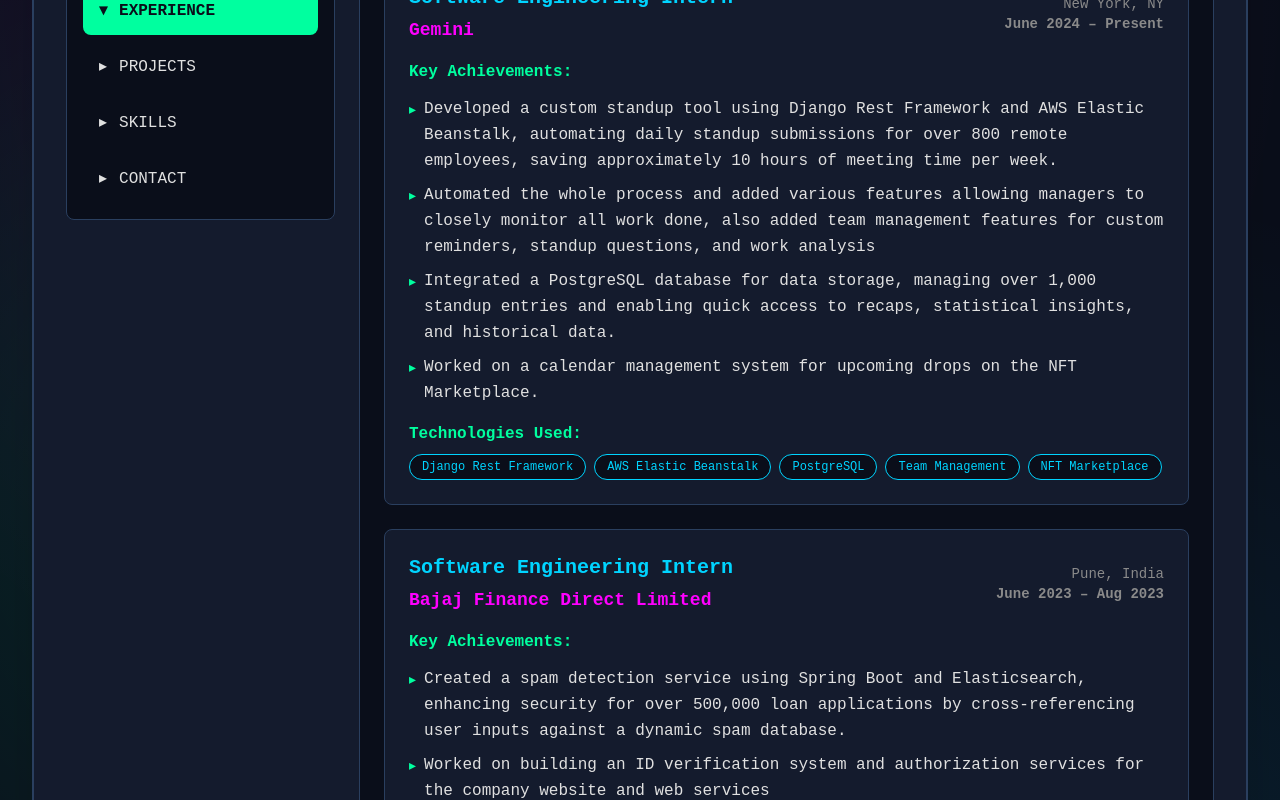
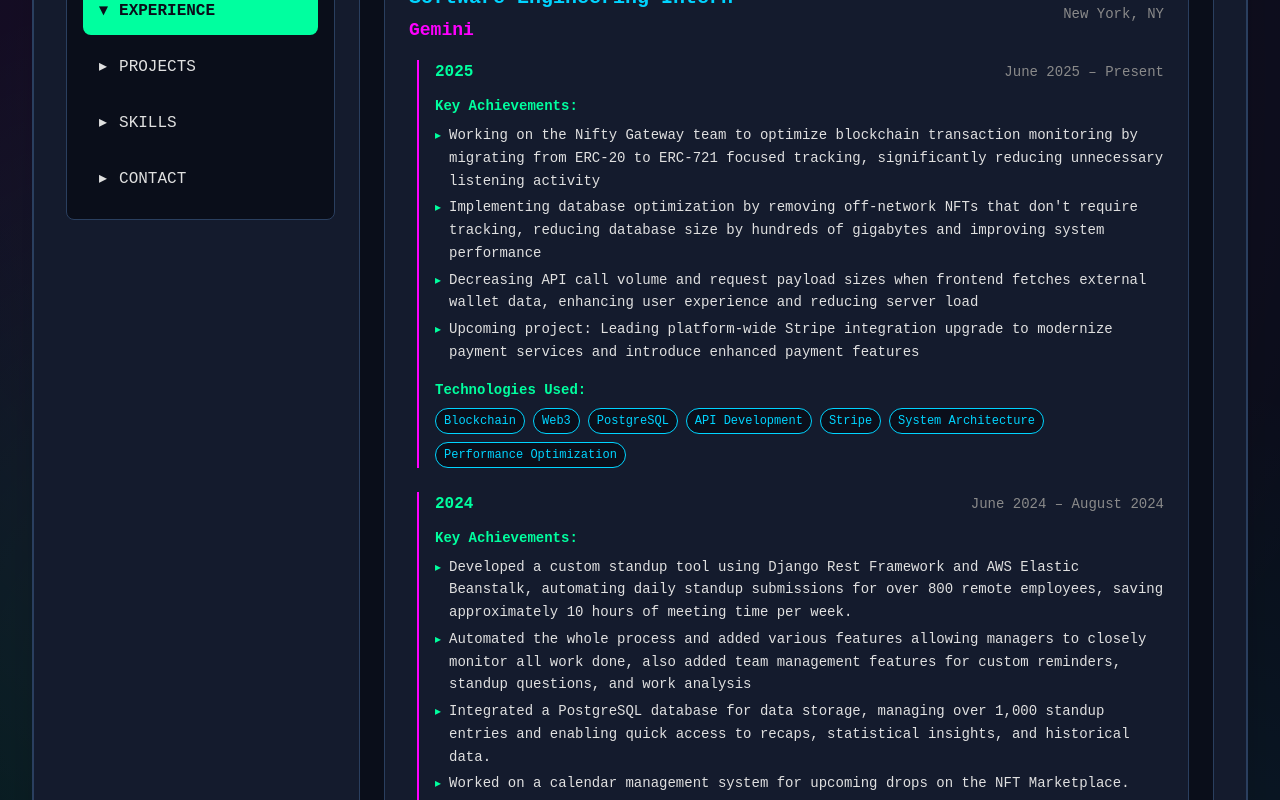
Before and after one commit to devaanshsinha/portfolio, a Next.js app: page /experience in a window 1280 px wide. Shown: the part 340-1140 px from the top of the page. Built offline with nearby package versions, Linux system fonts and the light colour scheme.

Commit message:
added experience

```diff
--- a/src/app/experience/page.tsx
+++ b/src/app/experience/page.tsx
@@ -6,14 +6,28 @@
       company: "Gemini",
       position: "Software Engineering Intern",
       location: "New York, NY",
-      duration: "June 2024 – Present",
+      periods: [
+        {
+          duration: "June 2025 – Present",
+          achievements: [
+            "Working on the Nifty Gateway team to optimize blockchain transaction monitoring by migrating from ERC-20 to ERC-721 focused tracking, significantly reducing unnecessary listening activity",
+            "Implementing database optimization by removing off-network NFTs that don't require tracking, reducing database size by hundreds of gigabytes and improving system performance",
+            "Decreasing API call volume and request payload sizes when frontend fetches external wallet data, enhancing user experience and reducing server load",
+            "Upcoming project: Leading platform-wide Stripe integration upgrade to modernize payment services and introduce enhanced payment features"
+          ],
+          technologies: ["Blockchain", "Web3", "PostgreSQL", "API Development", "Stripe", "System Architecture", "Performance Optimization"]
+        },
+        {
+          duration: "June 2024 – August 2024",
           achievements: [
             "Developed a custom standup tool using Django Rest Framework and AWS Elastic Beanstalk, automating daily standup submissions for over 800 remote employees, saving approximately 10 hours of meeting time per week.",
             "Automated the whole process and added various features allowing managers to closely monitor all work done, also added team management features for custom reminders, standup questions, and work analysis",
             "Integrated a PostgreSQL database for data storage, managing over 1,000 standup entries and enabling quick access to recaps, statistical insights, and historical data.",
             "Worked on a calendar management system for upcoming drops on the NFT Marketplace."
           ],
-      technologies: ["Django Rest Framework", "AWS Elastic Beanstalk", "PostgreSQL", "Team Management", "NFT Marketplace"]
+          technologies: ["Django", "AWS", "PostgreSQL", "REST APIs", "NFT"]
+        }
+      ]
     },
     {
       company: "Bajaj Finance Direct Limited",
@@ -25,7 +39,7 @@
         "Worked on building an ID verification system and authorization services for the company website and web services",
         "Improved data protection by securing open endpoints, mitigating risks, and preventing unauthorized access to sensitive user information, which contributed to a 20% reduction in reported data breaches."
       ],
-      technologies: ["Spring Boot", "Elasticsearch", "ID Verification", "Security", "Data Protection"]
+      technologies: ["Spring Boot", "Elasticsearch", "Security", "Authentication", "Data Protection"]
     },
   ];
 
@@ -53,10 +67,57 @@
                 </div>
                 <div className="text-right mt-2 md:mt-0">
                   <p className="text-[var(--console-text-dim)] text-sm">{exp.location}</p>
+                  {exp.duration && (
                     <p className="text-[var(--console-text-dim)] text-sm font-semibold">{exp.duration}</p>
+                  )}
                 </div>
               </div>
 
+              {exp.periods ? (
+                // Multi-period experience (like Gemini)
+                <div className="space-y-6">
+                  {exp.periods.map((period, periodIndex) => (
+                    <div key={periodIndex} className="border-l-2 border-[var(--console-accent)] pl-4 ml-2">
+                      <div className="flex justify-between items-center mb-3">
+                        <h5 className="text-md font-semibold text-[var(--console-primary)]">
+                          {periodIndex === 0 ? '2025' : '2024'}
+                        </h5>
+                        <span className="text-sm text-[var(--console-text-dim)] font-medium">
+                          {period.duration}
+                        </span>
+                      </div>
+
+                      <div className="mb-4">
+                        <h6 className="text-sm font-semibold text-[var(--console-primary)] mb-2">Key Achievements:</h6>
+                        <ul className="space-y-1">
+                          {period.achievements.map((achievement, achIndex) => (
+                            <li key={achIndex} className="text-[var(--console-text)] leading-relaxed flex items-start text-sm">
+                              <span className="text-[var(--console-primary)] mr-2 mt-1 text-xs">▸</span>
+                              <span>{achievement}</span>
+                            </li>
+                          ))}
+                        </ul>
+                      </div>
+
+                      <div>
+                        <h6 className="text-sm font-semibold text-[var(--console-primary)] mb-2">Technologies Used:</h6>
+                        <div className="flex flex-wrap gap-2">
+                          {period.technologies.map((tech) => (
+                            <span
+                              key={tech}
+                              className="px-2 py-1 bg-[var(--console-bg)] rounded-full text-xs text-[var(--console-secondary)] border border-[var(--console-secondary)]"
+                            >
+                              {tech}
+                            </span>
+                          ))}
+                        </div>
+                      </div>
+                    </div>
+                  ))}
+                </div>
+              ) : (
+                // Single period experience (like Bajaj Finance)
+                <>
                   <div className="mb-4">
                     <h5 className="text-md font-semibold text-[var(--console-primary)] mb-3">Key Achievements:</h5>
                     <ul className="space-y-2">
@@ -82,6 +143,8 @@
                       ))}
                     </div>
                   </div>
+                </>
+              )}
             </div>
           ))}
         </div>
--- a/src/app/projects/page.tsx
+++ b/src/app/projects/page.tsx
@@ -1,30 +1,36 @@
 import PortfolioLayout from '../components/PortfolioLayout';
-import { HiCog, HiCode, HiOfficeBuilding } from 'react-icons/hi';
+import { HiCog, HiCode, HiOfficeBuilding, HiHeart } from 'react-icons/hi';
 
 export default function Projects() {
   const projects = [
     {
+      title: "GlycoNova",
+      description: "A comprehensive Type 1 diabetes management platform built with Next.js and TypeScript. Features data processing and analysis for Dexcom G6/G7 & Omnipod 5 devices, intelligent glucose pattern recognition, personalized insulin recommendations, and secure data handling. Built by a T1D veteran with 16 years of experience in collaboration with endocrinologists, providing free access to everyone.",
+      technologies: ["Next.js", "TypeScript", "PostgreSQL", "Clerk", "Framer Motion", "Tailwind CSS", "Data Visualization", "Healthcare Analytics"],
+      category: "Healthcare Platform"
+    },
+    {
       title: "ShelfWise",
       description: "A comprehensive pantry management app utilizing Python, OpenCV, and Tesseract for receipt scanning, FastAPI and Prisma for backend, and React/TypeScript for frontend. Integrated NLP-based assistant for hands-free interaction, optimizing food tracking, recipe suggestions, and reducing waste.",
-      technologies: ["Python", "OpenCV", "Tesseract", "FastAPI", "Prisma", "React", "TypeScript", "NLP"],
+      technologies: ["Python", "OpenCV", "Tesseract", "FastAPI", "Prisma", "React", "TypeScript", "OpenAI"],
       category: "Full-Stack Application"
     },
     {
       title: "Custom C Shell",
       description: "Created a C-based Unix shell with advanced features such as command execution, history tracking, and variable management. Supported built-in commands like cd and exit, enabling users to navigate and interact with the system through a custom command-line interface.",
-      technologies: ["C", "Unix", "System Programming", "Command-line Interface"],
+      technologies: ["C", "Unix", "System Programming", "CLI"],
       category: "System Programming"
     },
     {
       title: "Hospital Record System",
       description: "Developed a comprehensive program using Java to help clinics keep a record of their patients that have been treated or are in queue based on level of medical urgency, age, and other information. Implemented extensive unit and manual testing to ensure reliability.",
-      technologies: ["Java", "JUnit", "Data Structures", "Healthcare Systems", "Testing"],
+      technologies: ["Java", "JUnit", "Data Structures", "Testing"],
       category: "Healthcare Software"
     },
     {
       title: "Custom File System",
       description: "Created a custom user-level C-based file system using FUSE that handles tasks like reading, writing, making directories, deleting files, and more. Implemented low-level file operations and memory management.",
-      technologies: ["C", "FUSE", "File Systems", "Linux", "System Programming"],
+      technologies: ["C", "FUSE", "File Systems", "Linux"],
       category: "System Programming"
     }
   ];
@@ -74,16 +80,21 @@
           <h3 className="text-lg font-bold text-[var(--console-secondary)] mb-4">
             Project Categories
           </h3>
-          <div className="grid grid-cols-1 md:grid-cols-3 gap-4">
+          <div className="grid grid-cols-1 md:grid-cols-2 lg:grid-cols-4 gap-4">
             <div className="text-center p-4 bg-[var(--console-bg)] rounded border border-[var(--console-border)]">
-              <HiCog className="text-4xl mb-2 mx-auto text-[var(--console-primary)]" />
-              <h4 className="font-semibold text-[var(--console-primary)] mb-2">System Programming</h4>
-              <p className="text-sm text-[var(--console-text-dim)]">Low-level C programming, file systems, shell development</p>
+              <HiHeart className="text-4xl mb-2 mx-auto text-[var(--console-primary)]" />
+              <h4 className="font-semibold text-[var(--console-primary)] mb-2">Healthcare Platform</h4>
+              <p className="text-sm text-[var(--console-text-dim)]">Medical data analytics, patient management, clinical insights</p>
             </div>
             <div className="text-center p-4 bg-[var(--console-bg)] rounded border border-[var(--console-border)]">
               <HiCode className="text-4xl mb-2 mx-auto text-[var(--console-primary)]" />
               <h4 className="font-semibold text-[var(--console-primary)] mb-2">Full-Stack Applications</h4>
               <p className="text-sm text-[var(--console-text-dim)]">End-to-end web applications with modern frameworks</p>
+            </div>
+            <div className="text-center p-4 bg-[var(--console-bg)] rounded border border-[var(--console-border)]">
+              <HiCog className="text-4xl mb-2 mx-auto text-[var(--console-primary)]" />
+              <h4 className="font-semibold text-[var(--console-primary)] mb-2">System Programming</h4>
+              <p className="text-sm text-[var(--console-text-dim)]">Low-level C programming, file systems, shell development</p>
             </div>
             <div className="text-center p-4 bg-[var(--console-bg)] rounded border border-[var(--console-border)]">
               <HiOfficeBuilding className="text-4xl mb-2 mx-auto text-[var(--console-primary)]" />
@@ -102,10 +113,12 @@
             <div>
               <h4 className="font-semibold text-[var(--console-accent)] mb-3">Key Technologies</h4>
               <ul className="space-y-2 text-[var(--console-text)]">
+                <li>• Healthcare Analytics & Medical Data Processing</li>
+                <li>• Blockchain & Web3 Development</li>
                 <li>• Computer Vision (OpenCV) & OCR (Tesseract)</li>
                 <li>• System-level Programming (C, FUSE)</li>
-                <li>• Full-Stack Development (React, FastAPI)</li>
-                <li>• Database Integration (Prisma, PostgreSQL)</li>
+                <li>• Full-Stack Development (Next.js, React, FastAPI)</li>
+                <li>• Database Design (PostgreSQL, Prisma)</li>
               </ul>
             </div>
             <div>
--- a/src/app/skills/page.tsx
+++ b/src/app/skills/page.tsx
@@ -1,5 +1,5 @@
 import PortfolioLayout from '../components/PortfolioLayout';
-import { HiCode, HiShieldCheck, HiLightningBolt } from 'react-icons/hi';
+import { HiCode, HiShieldCheck, HiLightningBolt, HiCube } from 'react-icons/hi';
 
 export default function Skills() {
   const skillCategories = [
@@ -9,11 +9,11 @@
     },
     {
       category: 'Technologies',
-      skills: ['AWS', 'Docker', 'Google Cloud Platform', 'Git', 'Hadoop', 'Spark', 'Kafka', 'PostgreSQL', 'MySQL', 'REST APIs', 'Blender']
+      skills: ['AWS', 'Docker', 'Google Cloud Platform', 'Git', 'Hadoop', 'Spark', 'Kafka', 'PostgreSQL', 'MySQL', 'REST APIs', 'Blockchain', 'Web3', 'NFT', 'Stripe', 'OpenAI', 'Blender']
     },
     {
       category: 'Frameworks & Libraries',
-      skills: ['Django', 'PyTorch', 'Spring Boot', 'JUnit', 'Mockito', 'Pandas', 'Elasticsearch', 'React', 'Next.js', 'CUDA']
+      skills: ['Django', 'PyTorch', 'Spring Boot', 'JUnit', 'Mockito', 'Pandas', 'Elasticsearch', 'React', 'Next.js', 'FastAPI', 'Prisma', 'Clerk', 'Framer Motion', 'Tailwind CSS', 'CUDA']
     },
     {
       category: 'Coursework',
@@ -73,6 +73,7 @@
               <ul className="space-y-2 text-[var(--console-text)]">
                 <li>• Saved 10+ hours of meeting time weekly</li>
                 <li>• Built end-to-end full-stack applications</li>
+                <li>• Optimized blockchain transaction monitoring</li>
                 <li>• Implemented security and verification systems</li>
                 <li>• Designed scalable database architectures</li>
               </ul>
@@ -86,11 +87,16 @@
           <h3 className="text-lg font-bold text-[var(--console-secondary)] mb-4">
             Areas of Interest & Expertise
           </h3>
-          <div className="grid grid-cols-1 md:grid-cols-3 gap-4">
+          <div className="grid grid-cols-1 md:grid-cols-2 lg:grid-cols-4 gap-4">
             <div className="text-center p-4 bg-[var(--console-bg)] rounded border border-[var(--console-border)]">
               <HiCode className="text-4xl mb-2 mx-auto text-[var(--console-primary)]" />
               <h4 className="font-semibold text-[var(--console-primary)] mb-2">Full-Stack Development</h4>
               <p className="text-sm text-[var(--console-text-dim)]">End-to-end application development with modern frameworks</p>
+            </div>
+            <div className="text-center p-4 bg-[var(--console-bg)] rounded border border-[var(--console-border)]">
+              <HiCube className="text-4xl mb-2 mx-auto text-[var(--console-primary)]" />
+              <h4 className="font-semibold text-[var(--console-primary)] mb-2">Blockchain & Web3</h4>
+              <p className="text-sm text-[var(--console-text-dim)]">NFT platforms, transaction monitoring, and decentralized applications</p>
             </div>
             <div className="text-center p-4 bg-[var(--console-bg)] rounded border border-[var(--console-border)]">
               <HiShieldCheck className="text-4xl mb-2 mx-auto text-[var(--console-primary)]" />
```
Lines whose indentation alone changed are shown as unchanged.
